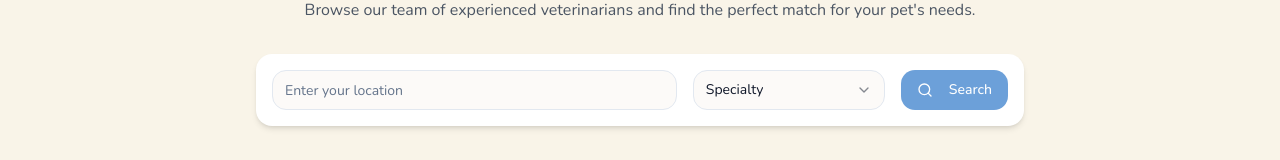
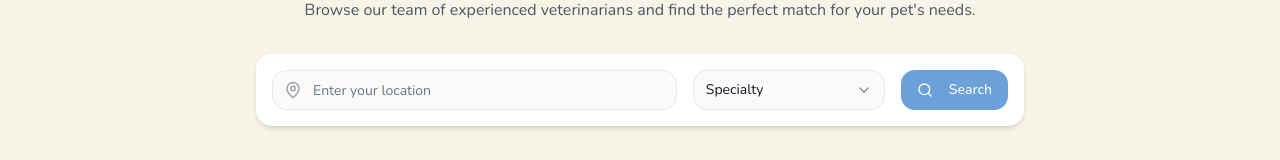
Before and after one commit to Hassanshahid0/paw-print-paradise-clinic, a React (Vite) app: page /find-vet in a window 1280 px wide. Shown: the part 218-378 px from the top of the page. Built offline with nearby package versions, Linux system fonts and the light colour scheme.

Commit message:
Fix: Resolve build issues

```diff
--- a/src/pages/FindVet.tsx
+++ b/src/pages/FindVet.tsx
@@ -77,11 +77,13 @@ const FindVet = () => {
 
               {/* Search Bar */}
               <div className="bg-white rounded-lg shadow-md p-4 flex flex-col md:flex-row gap-4">
-                <div className="flex-grow">
+                <div className="flex-grow relative">
+                  <div className="absolute left-3 top-1/2 transform -translate-y-1/2 text-gray-400">
+                    <MapPin size={18} />
+                  </div>
                   <Input
                     placeholder="Enter your location"
-                    className="w-full pet-input"
-                    startIcon={<MapPin size={18} />}
+                    className="w-full pet-input pl-10"
                   />
                 </div>
                 <div className="w-full md:w-48">
```
